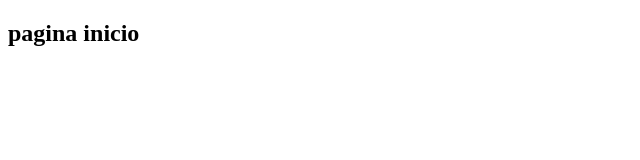
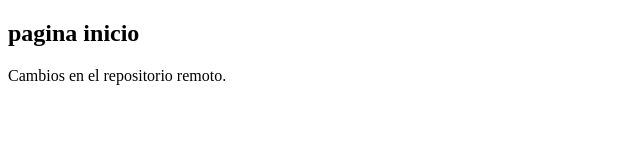
Before and after one commit to Raquel-MJL/ejercicioCV2, a plain HTML site: page Index.html in a window 1280 px wide. Shown: the whole page, without its empty margins (0-640 px from the left). Drawn offline with Linux system fonts and the light colour scheme.

Commit message:
Cambios en el repositorio remoto.

```diff
--- a/Index.html
+++ b/Index.html
@@ -7,6 +7,7 @@
 </head>
 <body>
     <h2>pagina inicio</h2>
+    <p> Cambios en el repositorio remoto.</p>
 
 </body>
 </html>
```
